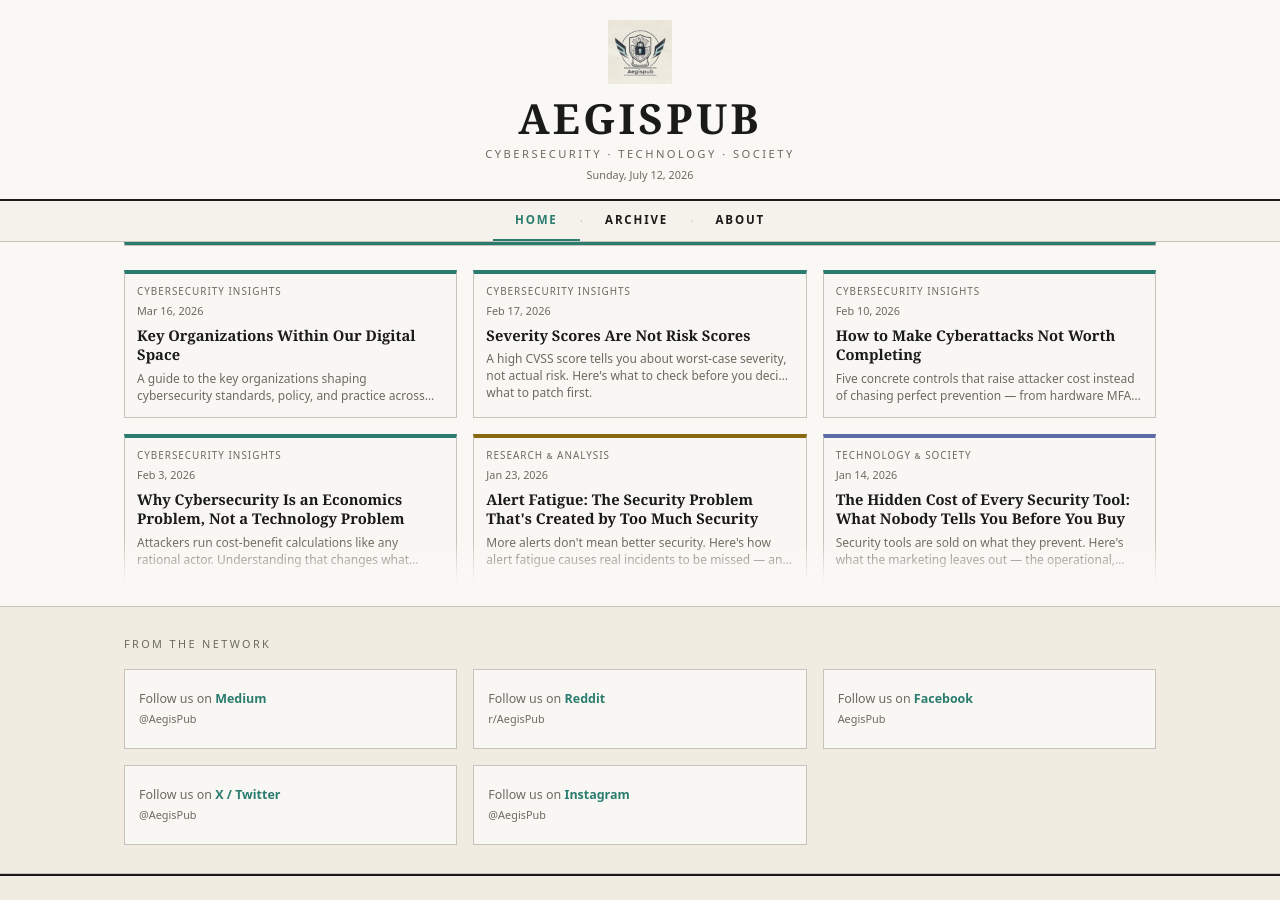
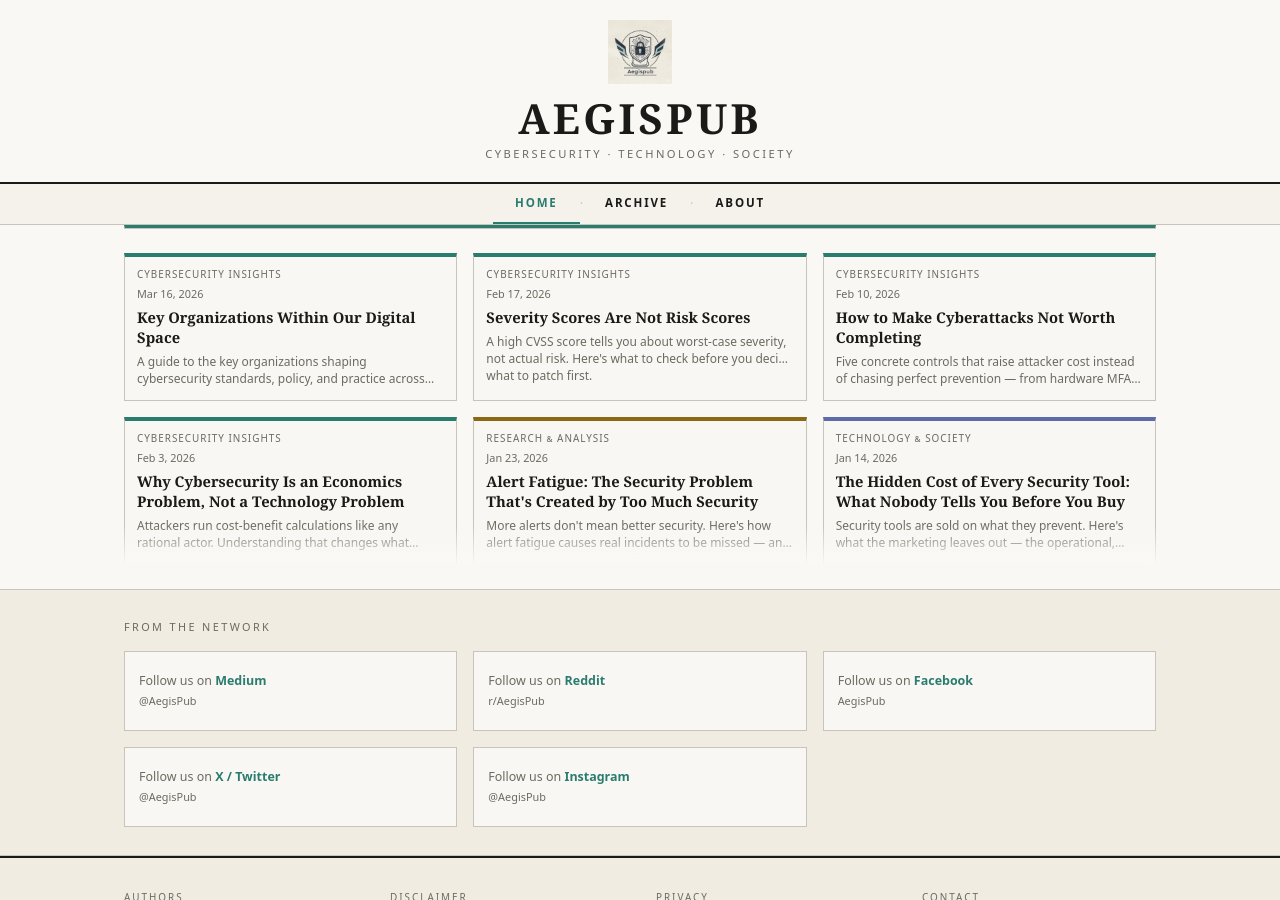
Before and after one commit to Aegispub/aegispub, a Jekyll site: the page built from index.md, in a window 1280 px wide and 900 px high. Built offline with Jekyll 4.4.1, drawn with Linux system fonts in a browser that asks for light colours.

Commit message:
Update masthead.html

```diff
--- a/_includes/masthead.html
+++ b/_includes/masthead.html
@@ -5,6 +5,6 @@
       <div class="masthead__wordmark">AegisPub</div>
     </a>
     <div class="masthead__tagline">{{ site.tagline }}</div>
-    <div class="masthead__dateline">{{ site.time | date: "%A, %B %-d, %Y" }}</div>
+    <div class="masthead__dateline" id="masthead-date"></div>
   </div>
 </header>
```
